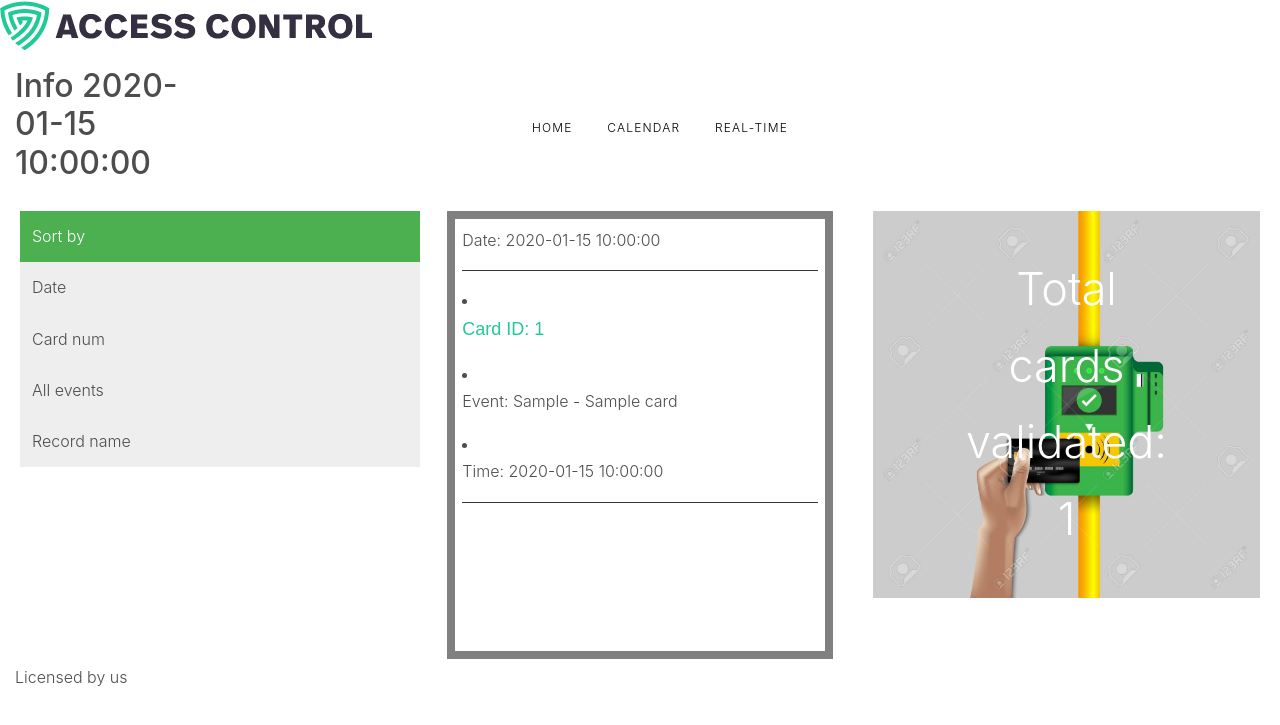
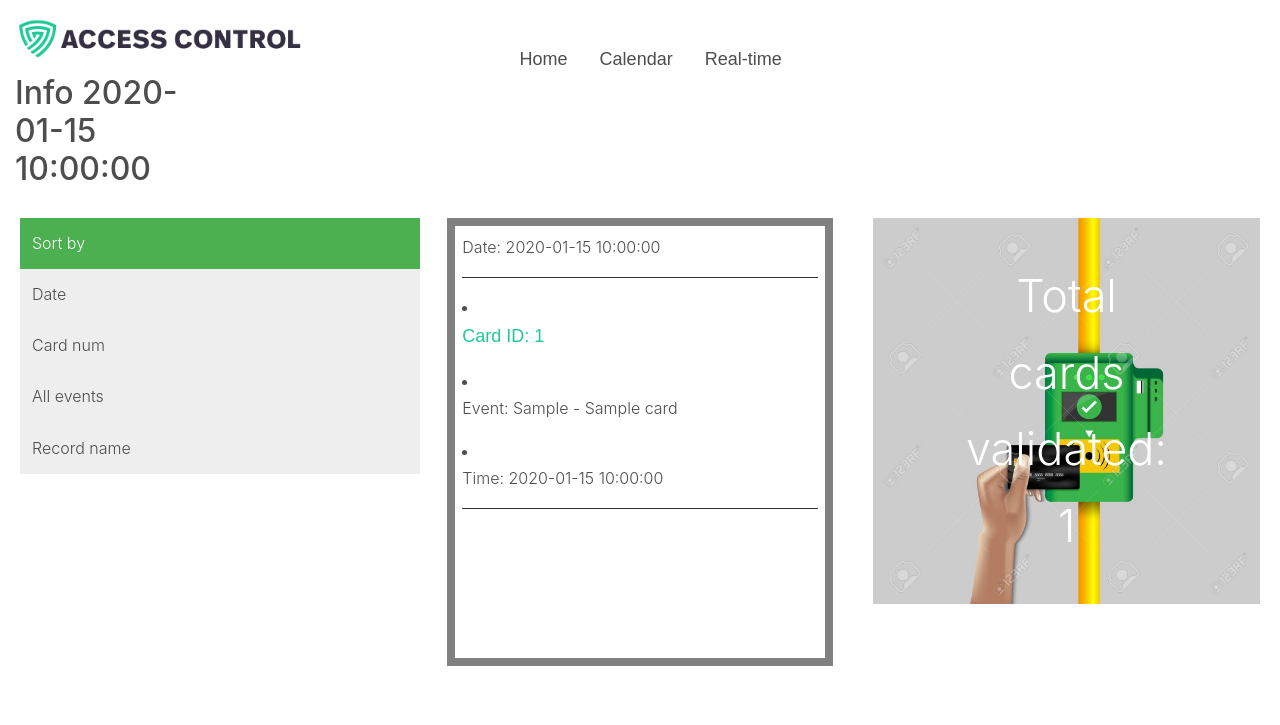
Before and after one commit to asteasolutions/office-access-control, a Flask app: template flask_app/templates/day.html in a window 1280 px wide. Shown: the top 725 px of the page. Run offline with Flask 2, Linux system fonts and the light colour scheme; the template is opened without the code that fills it: most values are stand-ins (such as "Sample title", 1, 10 or a date in 2020); parts of the project's set-up code (start-up, migrations or seed data) failed here and were passed over.

Commit message:
fixed responsiveness of day.html (with logo)

```diff
--- a/flask_app/static/styles/day.css
+++ b/flask_app/static/styles/day.css
@@ -1,3 +1,40 @@
+#main-nav {
+  list-style-type: none !important;
+  position: absolute !important;
+  top: 0% !important;
+  left: 37% !important;
+  padding: 30px !important;
+  overflow: hidden !important;
+}
+
+.main-nav-li {
+    float: left;
+}
+
+  li a {
+    font-family: Arial;
+    font-size: 18px;
+    display: block;
+    color:rgb(77, 77, 77);
+    text-align: center;
+    padding: 14px 16px;
+    text-decoration: none;
+  }
+
+  li a:hover {
+    color:#20c997;
+    transition-property: all;
+    transition-duration: 0.3s;
+    transition-timing-function: ease;
+    transition-delay: 0s
+  }
+
+#logo {
+  margin-left: 1.5%;
+  margin-top: 1.5%;
+  width: 22%;
+}
+
 .overlay {
   position: absolute;
   top: 0;
@@ -30,13 +67,15 @@
   opacity: 0.5;
 }
 
-@media screen and (min-width: 768px) {
-  .topnav { display: none;}
+@media screen and (min-width: 1100px) {
+  .topnav { display: none !important;}
+  #main-nav {visibility: visible;}
   }
 
   .topnav {
+    top: 0;
     overflow: hidden;
-    position: relative;
+    position: absolute;
   }
 
   .topnav #myLinks {
--- a/flask_app/templates/day.html
+++ b/flask_app/templates/day.html
@@ -31,8 +31,15 @@
   <body>
 
     <div>
-      <img src="../static/images/Access Control Logo sizes/Access Control Logo sizes/Logo_Acces Control_Full-png.png" alt="Italian Trulli">
+      <img id="logo" src="../static/images/Access Control Logo sizes/Access Control Logo sizes/Logo_Acces Control_Full-png.png" alt="Italian Trulli">
     </div>
+
+    <ul id="main-nav">
+      <li class="main-nav-li"><a href="http://127.0.0.1:5000/">Home</a></li>
+      <li class="main-nav-li"><a href="http://127.0.0.1:5000/calendar">Calendar</a></li>
+      <li class="main-nav-li"><a href="http://127.0.0.1:5000/real_time">Real-time</a></li>
+    </ul>
+
   <div class="site-wrap">
 
     <div class="mobile-container">
@@ -63,11 +70,6 @@
           <div class="col-10 col-md-8 d-none d-xl-block" data-aos="fade-down">
             <nav class="site-navigation position-relative text-right text-lg-center" role="navigation">
 
-              <ul class="site-menu js-clone-nav mx-auto d-none d-lg-block">
-                <li><a href="http://127.0.0.1:5000/">Home</a></li>
-                <li><a href="http://127.0.0.1:5000/calendar">Calendar</a></li>
-                <li><a href="http://127.0.0.1:5000/real_time">Real-time</a></li>
-              </ul>
             </nav>
           </div>
         </div>
@@ -79,7 +81,7 @@
 
   <div class="container-fluid" data-aos="fade" data-aos-delay="500">
       <div class="row">
-        <div class="column">
+        <div id="menu1" class="column">
           <div class="container">
             <div class="vertical-menu">
               <a class="active">Sort by</a>
@@ -139,36 +141,20 @@
           </div>
         </div>
         </div>
-        <div class="column">
+        <div id="menu1" class="column">
           <div class="container">
             <div class="img-section">
-            <img src="../static/images/img_1.jpg" alt="Image" width="100%">
-            <div class="overlay">
+              <img src="../static/images/img_1.jpg" alt="Image" width="100%">
+              <div class="overlay">
+                <div class="special-text">Total cards validated: {{ cardsCount }}</div>
+              </div>
               <div class="special-text">Total cards validated: {{ cardsCount }}</div>
             </div>
-            <div class="special-text">Total cards validated: {{ cardsCount }}</div>
           </div>
         </div>
         </div>
-        <!-- <div class="column">
-          <div class="container">
-            <img src="../static/images/img_3.jpg" alt="Image" width="100%">
-            <div class="overlay">
-              <div class="special-text">People</div>
-            </div>
-            <div class="special-text">People</div>
-          </div>
-        </div> -->
-        </div>
       </div>
     </div>
-
-  <div class="footer">
-    <div class="container-fluid">
-      <p>Licensed by us</p>
-    </div>
-  </div>
-
   </div>
 
   <script src="../static/scripts/jquery-3.3.1.min.js"></script>
```
Also changed, not shown: other parts of flask_app/static/styles/day.css (+30 -15 lines).
